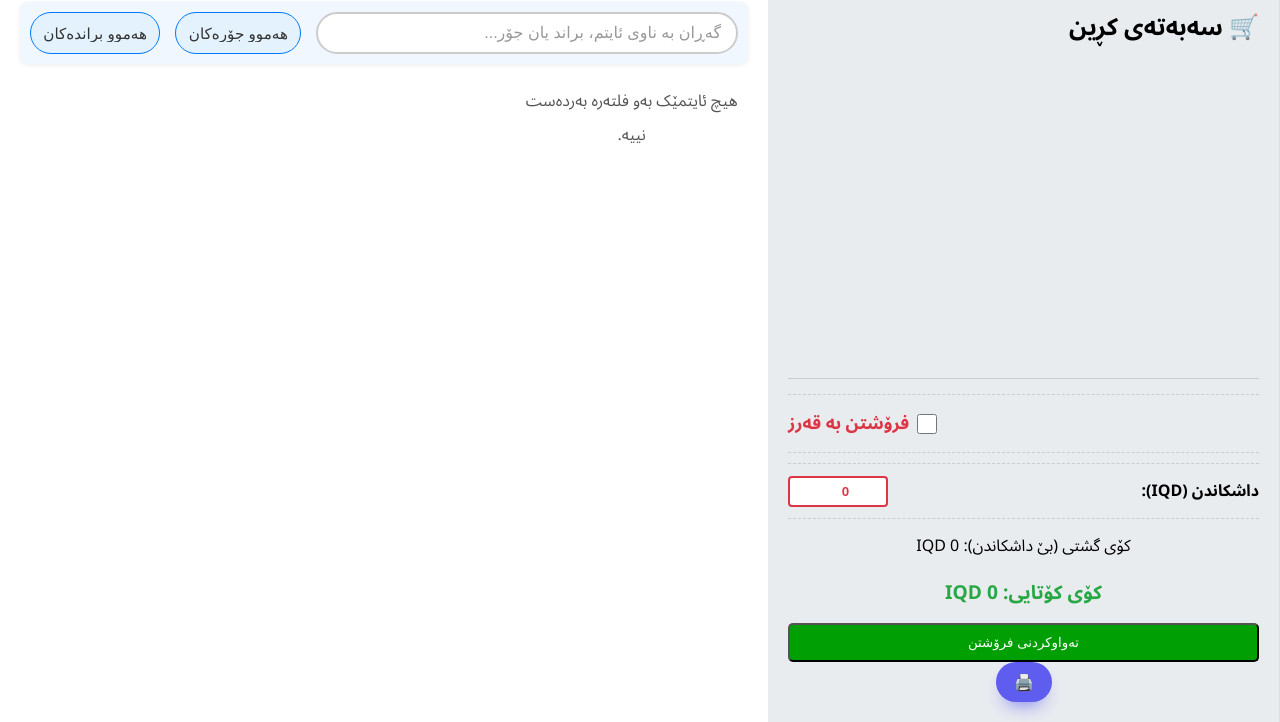
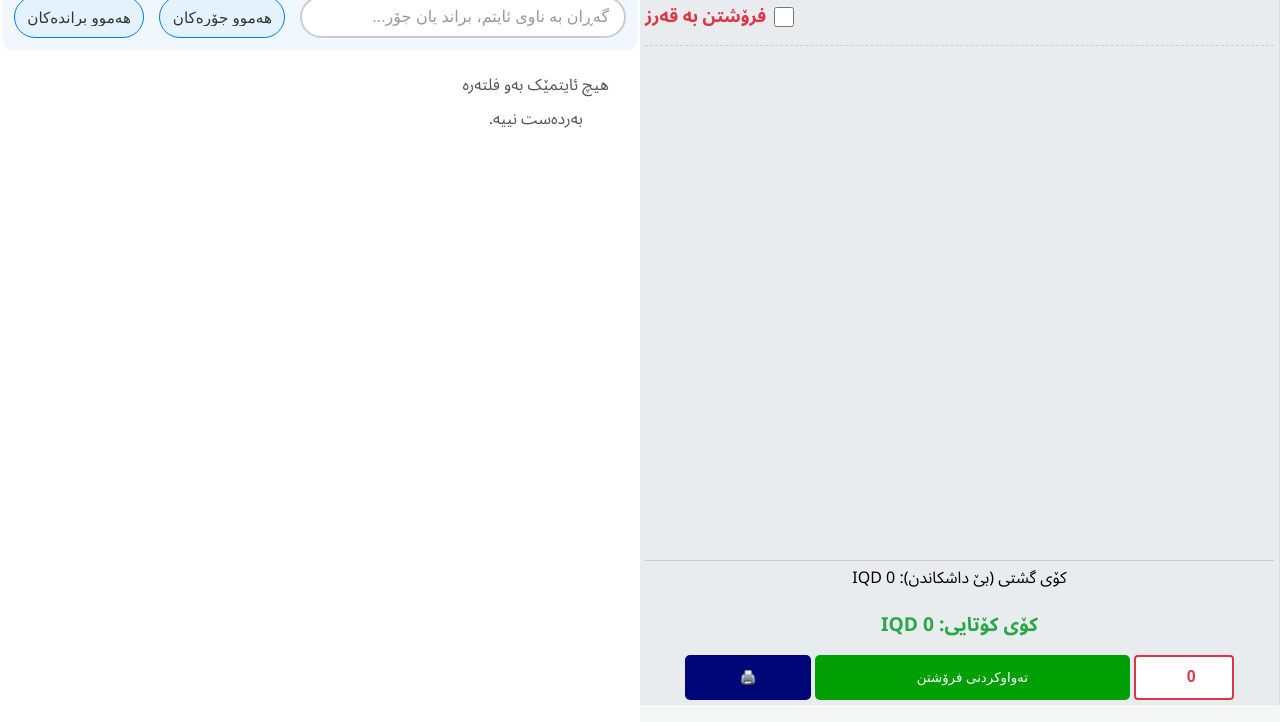
Before and after one commit to mubenkoye1-pixel/muben-web-mob, a plain HTML site: page index.html in a window 1280 px wide. Shown: the part 78-800 px from the top of the page. Drawn offline with Linux system fonts and the light colour scheme.

Commit message:
Final fix

```diff
--- a/index.html
+++ b/index.html
@@ -26,26 +26,25 @@
         <div class="main-div sales-layout">
 
             <div class="left-div cart-div">
-                <h2>🛒 سەبەتەی کڕین</h2>
+
+                 <div class="loan-toggle-area">
+                        <label>
+                            <input type="checkbox" id="isLoanSale" onchange="toggleCustomerInput()"> فرۆشتن بە قەرز
+                        </label>
+                        <input type="text" id="customerNameInput" placeholder="ناوی کریار..." class="customer-input" style="display: none;" required list="customerDatalist">
+                    </div>
                 <div id="cartItems" class="cart-items-list">
                     <p class="empty-cart">سەبەتەکە بەتاڵە.</p>
                 </div>
 
                 <div class="cart-summary">
-                    <div class="loan-toggle-area">
-                        <label>
-                            <input type="checkbox" id="isLoanSale" onchange="toggleCustomerInput()"> فرۆشتن بە قەرز
-                        </label>
-                        <input type="text" id="customerNameInput" placeholder="ناوی کریار..." class="customer-input" style="display: none;" required list="customerDatalist">
-                    </div>
 
-                    <div class="discount-area">
-                        <label for="discountInput">داشکاندن (IQD):</label>
-                        <input type="number" id="discountInput" value="0" min="0" oninput="updateCartDisplay()" class="discount-input">
-                    </div>
+
+
 
                     <p class="sub-total-line">کۆی گشتی (بێ داشکاندن): <span id="sub-total-price">0</span> IQD</p>
                     <p class="final-total-line"><strong>کۆی کۆتایی: <span id="final-total-price">0</span> IQD</strong></p>
+                        <input type="number" id="discountInput" value="0" min="0" oninput="updateCartDisplay()" class="discount-input">
 
                     <button class="checkout-btn" onclick="checkout()">تەواوکردنی فرۆشتن</button>
                     <button class="invoice-btn" onclick="generateInvoiceAndPrint()">🖨️</button>
--- a/style.css
+++ b/style.css
@@ -4,12 +4,14 @@
   padding: 0;
   margin: 0;
   box-sizing: border-box;
+
 }
 
 body {
   background-color: #f4f7f6;
   font-family: 'Noto Sans Arabic', Tahoma, Arial, sans-serif;
   direction: rtl;
+  overflow: hidden;
 }
 
 .all-div {
@@ -83,10 +85,10 @@ body {
 
 .left-div{
   background-color: rgb(138, 146, 153);
-  width: 40%;
+  width: 50%;
 }
 .right-div{
-  width: 60%;
+  width: 50%;
 
 }
 
@@ -97,8 +99,9 @@ body {
 }
 
 .left-div.cart-div {
-    width: 40%;
-    padding: 20px;
+    height: 723px;
+    width: 50%;
+    padding: 5px;
     background-color: #e9ecef;
     border-right: 1px solid #ddd;
     display: flex;
@@ -107,9 +110,11 @@ body {
 }
 
 .right-div.item-list-div {
-    width: 60%;
-    padding: 20px;
+    width: 50%;
+    padding: 4px;
     background-color: white;
+
+
 }
 
 .item-list-div h2 {
@@ -137,21 +142,22 @@ body {
     grid-template-columns: repeat(auto-fill, minmax(180px, 1fr));
     gap: 15px;
 
+       overflow-y: auto;
+    max-height: calc(100vh - 0.1px);
+
+
 
 }
 
 .sales-item-card {
-    padding: 10px;
+
+    padding: 1px;
     border-radius: 8px;
-    box-shadow: 0 4px 12px rgba(0, 0, 0, 0.25);
     border: none;
-
-    aspect-ratio: 4 / 5;
-
+    width: 190px;
+    height: 230px;
     cursor: pointer;
     transition: transform 0.2s, box-shadow 0.2s;
-    text-align: right;
-
     color: white;
     text-shadow: 1px 1px 3px rgba(0, 0, 0, 0.5);
 
@@ -176,7 +182,9 @@ body {
     color: white;
     font-size: 1.2em;
     font-weight: 900;
-    border-radius: 0 8px 0 8px;
+    border-radius: 50px;
+    padding: 4px;
+    margin: 2px;
     display: flex;
     align-items: center;
     justify-content: center;
@@ -212,10 +220,9 @@ body {
 
 
 .sales-item-card .price-box {
-    background-color: rgba(0, 0, 0, 0.15);
-    padding: 8px 0;
-    border-radius: 4px;
-    text-align: left;
+    background-color: rgba(0, 0, 0, 0.281);
+padding-right: 5px;
+    text-align: right;
     margin-top: 15px;
     border-top: 1px solid rgba(255, 255, 255, 0.3);
 }
@@ -241,15 +248,16 @@ body {
 }
 
 .cart-items-list {
+    height: 100px;
     flex-grow: 1;
     overflow-y: auto;
-    max-height: calc(100vh - 250px);
+    max-height: calc(100vh - 2px);
 }
 
 .cart-item {
     background-color: white;
-    padding: 10px;
-    margin-bottom: 8px;
+    padding: 5px;
+    margin-bottom: 3px;
     border-radius: 5px;
     box-shadow: 0 1px 3px rgba(0, 0, 0, 0.05);
     border-right: 5px solid #ccc;
@@ -269,7 +277,7 @@ body {
 }
 
 .cart-summary {
-    padding-top: 15px;
+   flex-shrink: 0;;
     border-top: 1px solid #ccc;
     text-align: center;
 }
@@ -279,11 +287,16 @@ body {
     color: white;
     padding: 10px 20px;
     border-radius: 5px;
-    width: 100%;
+    width: 50%;
+    height: 45px;
     margin-top: 10px;
     cursor: pointer;
+    border: none;
 }
 
+.checkout-btn:hover{
+    background-color: #03ba00ba;
+}
 
 
 
@@ -379,26 +392,18 @@ body {
     font-weight: bold;
 }
 
-/* بەشی داشکاندن */
-.discount-area {
-    padding: 10px 0;
-    border-top: 1px dashed #ccc;
-    border-bottom: 1px dashed #ccc;
-    margin-bottom: 10px;
-    display: flex;
-    justify-content: space-between;
-    align-items: center;
-    font-weight: 600;
-}
+
 
 .discount-input {
     width: 100px;
+    height: 45px;
     padding: 6px;
     border: 2px solid #dc3545; /* Red border for discount */
     border-radius: 4px;
     text-align: center;
     font-weight: 700;
     color: #dc3545;
+    font-size: 1rem;
 }
 
 /* کۆی گشتی کۆتایی */
@@ -467,23 +472,18 @@ body {
 
 
 .invoice-btn{
-  background: #5E5DF0;
-  border-radius: 999px;
-  box-shadow: #5E5DF0 0 10px 20px -10px;
-  box-sizing: border-box;
-  color: #FFFFFF;
-  cursor: pointer;
-  font-family: Inter,Helvetica,"Apple Color Emoji","Segoe UI Emoji",NotoColorEmoji,"Noto Color Emoji","Segoe UI Symbol","Android Emoji",EmojiSymbols,-apple-system,system-ui,"Segoe UI",Roboto,"Helvetica Neue","Noto Sans",sans-serif;
-  font-size: 16px;
-  font-weight: 700;
-  line-height: 24px;
-  opacity: 1;
-  outline: 0 solid transparent;
-  padding: 8px 18px;
-  user-select: none;
-  -webkit-user-select: none;
-  touch-action: manipulation;
-  width: fit-content;
-  word-break: break-word;
-  border: 0;
+    background-color: #000678;
+    color: white;
+    padding: 10px 20px;
+    border-radius: 5px;
+    width: 20%;
+    height: 45px;
+    margin-top: 10px;
+    cursor: pointer;
+    border: none;
+
 }
+
+.invoice-btn:hover{
+    background-color: #000678bc;
+}
```
